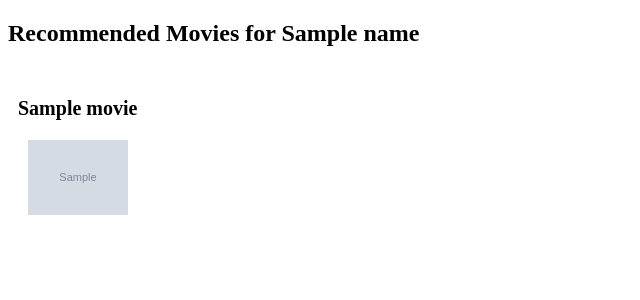
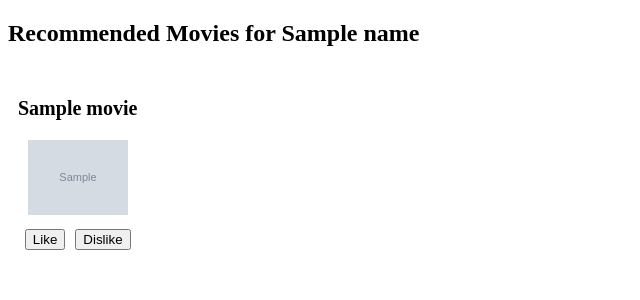
Before and after one commit to mubashir-yaseen/movie-recommendation-system, a Flask app: template templates/recommendations.html in a window 1280 px wide. Shown: the top 300 px of the page, without its empty margins (0-640 px from the left). Run offline with Flask 3, Linux system fonts and the light colour scheme; the template is opened without the code that fills it: most values are stand-ins (such as "Sample title", 1, 10 or a date in 2020); grey boxes marked "Sample" are stand-in pictures; parts of the project's set-up code (start-up, migrations or seed data) failed here and were passed over.

Commit message:
Update recommendations.html
Signed-off-by: Muhammad Mubashir <149854409+mubashir-yaseen@users.noreply.github.com>

```diff
--- a/templates/recommendations.html
+++ b/templates/recommendations.html
@@ -25,6 +25,14 @@
         .movie p {
             font-size: 14px; /* Make similarity score smaller */
         }
+        .feedback-buttons {
+            display: flex;
+            justify-content: center;
+            margin-top: 10px;
+        }
+        .feedback-buttons button {
+            margin: 0 5px;
+        }
     </style>
 </head>
 <body>
@@ -34,9 +42,38 @@
         <div class="movie">
             <h3>{{ movie.title }}</h3>
             <img src="{{ movie.poster }}" alt="{{ movie.title }}">
-            <!-- Remove similarity score since it's not included in the movie object -->
+            <div class="feedback-buttons">
+                <button onclick="sendFeedback('{{ movie.title }}', 'like')">Like</button>
+                <button onclick="sendFeedback('{{ movie.title }}', 'dislike')">Dislike</button>
+            </div>
         </div>
         {% endfor %}
     </div>
+
+    <script>
+        function sendFeedback(movieTitle, feedbackType) {
+            // Send feedback to the server using AJAX
+            fetch('/feedback', {
+                method: 'POST',
+                headers: {
+                    'Content-Type': 'application/json'
+                },
+                body: JSON.stringify({
+                    movie_title: movieTitle,
+                    feedback_type: feedbackType
+                })
+            })
+            .then(response => {
+                if (response.ok) {
+                    console.log('Feedback sent successfully.');
+                } else {
+                    console.error('Failed to send feedback.');
+                }
+            })
+            .catch(error => {
+                console.error('Error sending feedback:', error);
+            });
+        }
+    </script>
 </body>
 </html>
```
